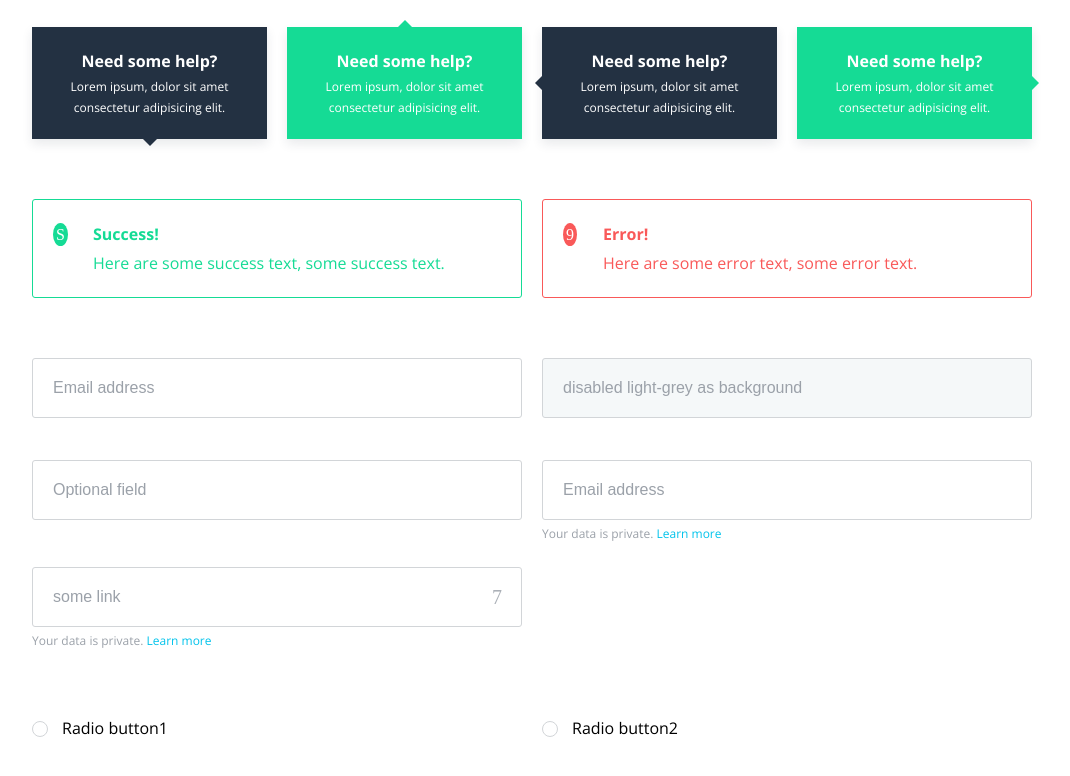
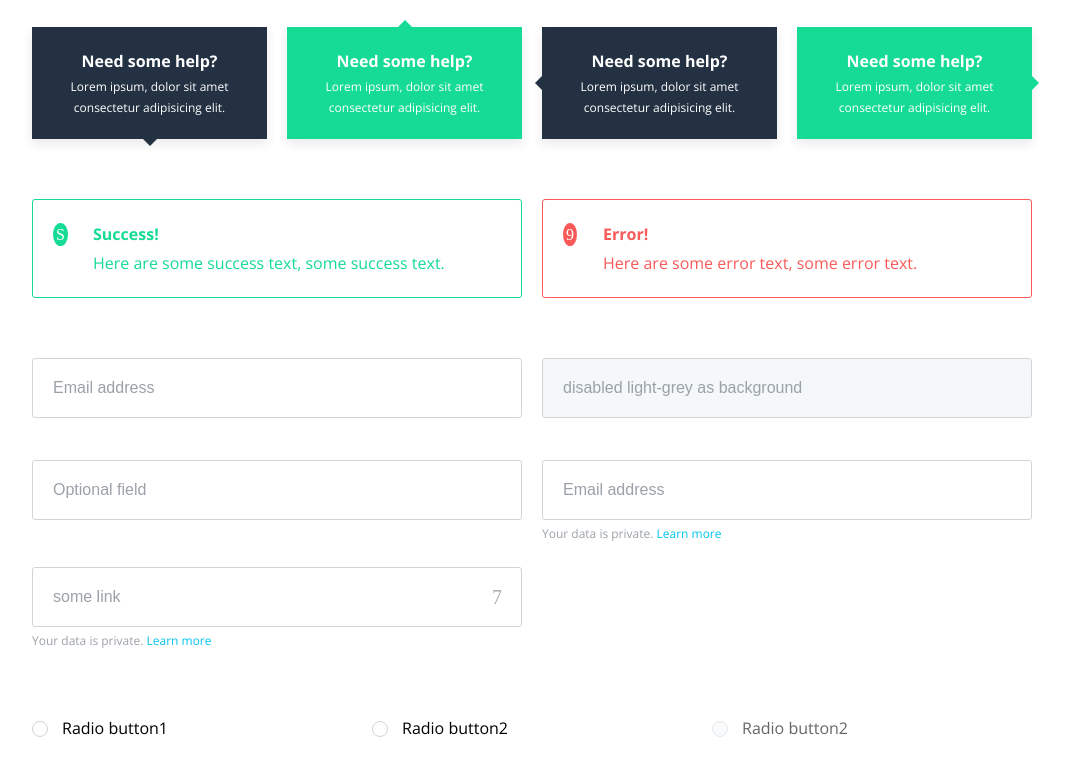
Before and after one commit to xr/bwUI, a website: page index.html in a window 1280 px wide. Shown: the part 3380-4156 px from the top of the page, without its empty margins (108-1178 px from the left). Drawn offline with nearby package versions, Linux system fonts and the light colour scheme; files that its build step writes are made by us from their sources; a web font is replaced by a local one.

Commit message:
add the disabled status of radio

```diff
--- a/index.html
+++ b/index.html
@@ -681,7 +681,7 @@
                 <div class="grid">
                     <div class="col">
                         <div class="radio">
-                            <input type="radio" class="radio__input" id="default" name="size">
+                            <input type="radio" class="radio__input" id="default" name="size" value="1">
                             <label for="default" class="radio__label text">
                                 <span class="radio__button"></span>
                                 Radio button1
@@ -690,8 +690,17 @@
                     </div>
                     <div class="col">
                         <div class="radio">
-                            <input type="radio" class="radio__input" id="default2" name="size">
+                            <input type="radio" class="radio__input" id="default2" name="size" value="2">
                             <label for="default2" class="radio__label text">
+                                <span class="radio__button"></span>
+                                Radio button2
+                            </label>
+                        </div>
+                    </div>
+                    <div class="col">
+                        <div class="radio disabled">
+                            <input type="radio" class="radio__input" id="default3" name="size" value="2" disabled>
+                            <label for="default3" class="radio__label text">
                                 <span class="radio__button"></span>
                                 Radio button2
                             </label>
--- a/sass/atoms/radios/_index.scss
+++ b/sass/atoms/radios/_index.scss
@@ -54,4 +54,13 @@
 	&__input:checked ~ &__label &__button::after {
         opacity: 1;
     }
+
+    &.disabled {
+    	opacity: .6;
+
+    	.radio__button {
+    		border: 1px solid color(grey, lighter);
+    		background-color: color(light-grey);
+    	}
+    }
 }
```
